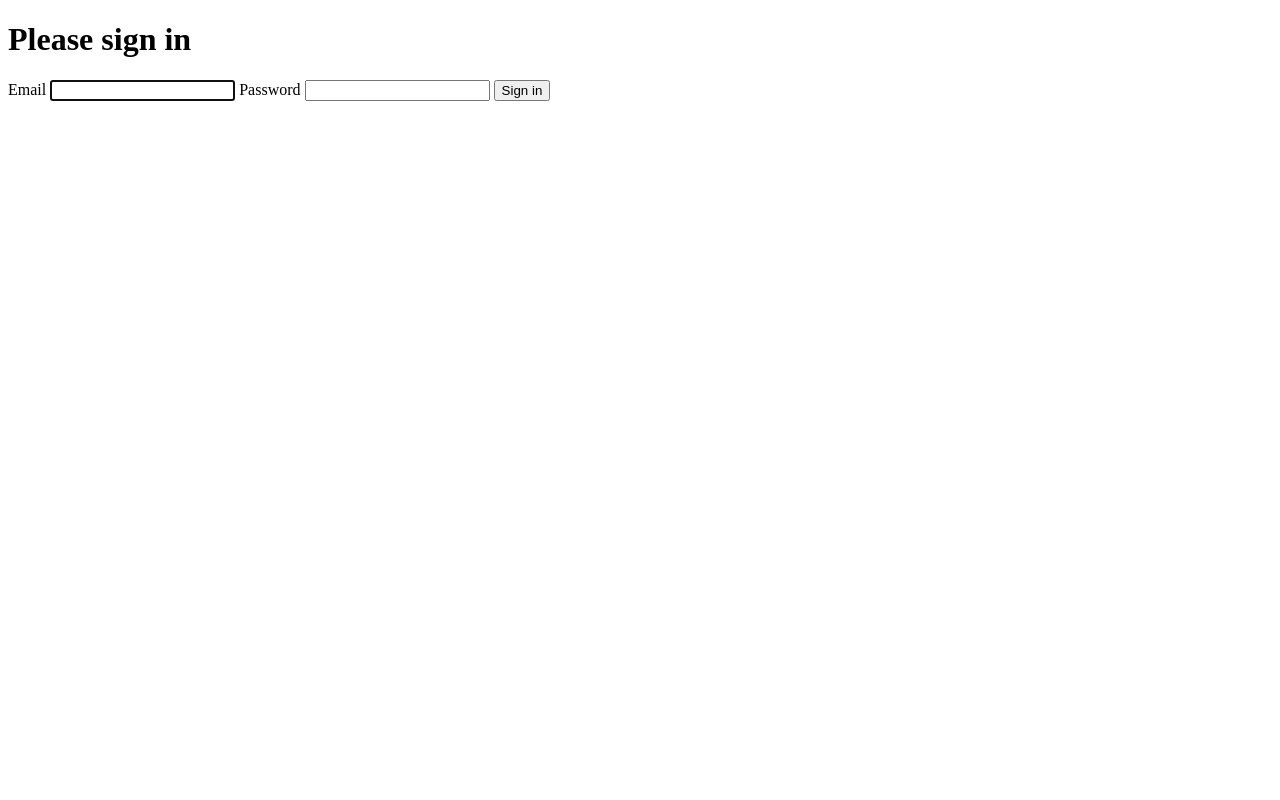
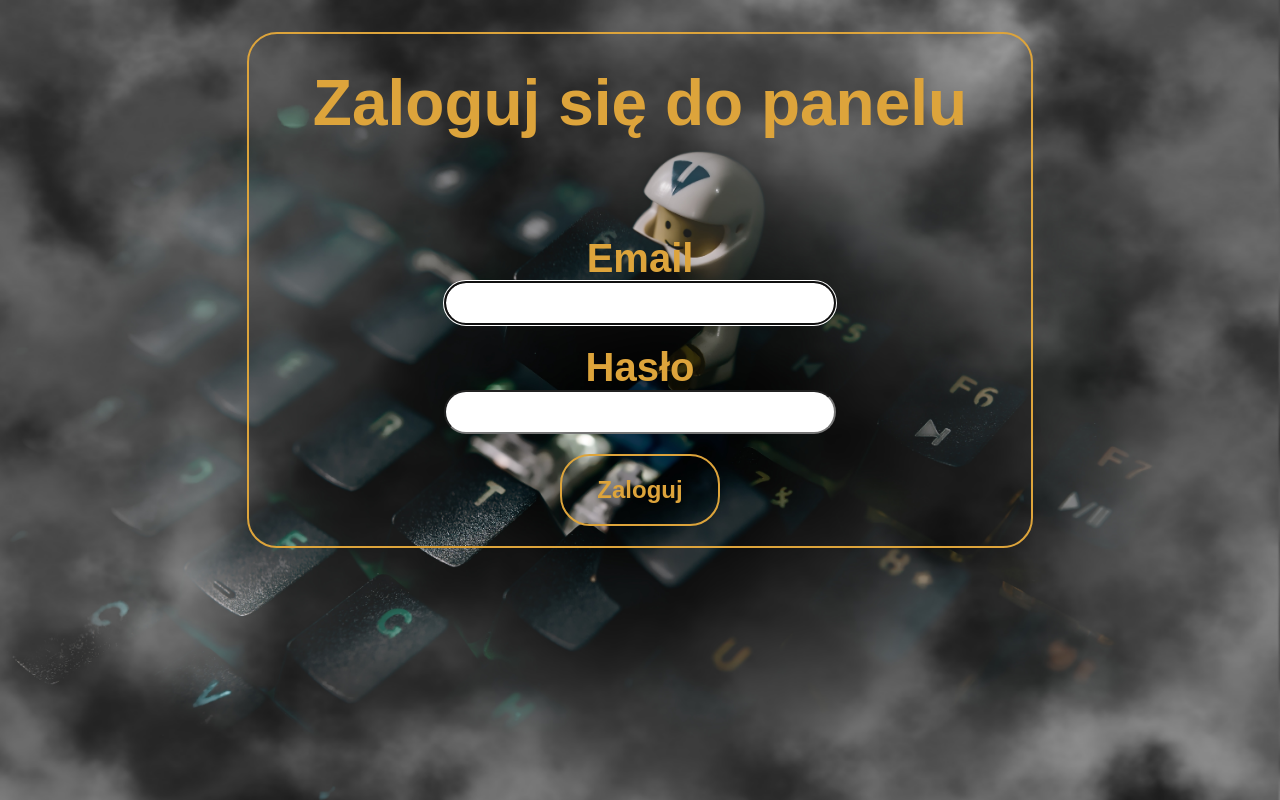
Before and after one commit to DawidBury/computer-service-api, a Symfony app: template templates/security/login.html.twig in a window 1280 px wide. Run offline with Twig, Linux system fonts and the light colour scheme; the template is opened without the code that fills it, so the values that code supplies are empty; some libraries are stand-ins or nearby versions.

Commit message:
Create login page to panel

```diff
--- /dev/null
+++ b/public/login.css
@@ -0,0 +1,75 @@
+* {
+    margin: 0;
+    padding: 0;
+    box-sizing: border-box;
+    font-family: "Raleway", sans-serif;
+}
+
+.landing {
+    background: url("/img/mainpage.jpg");
+    background-size: cover;
+}
+
+.d-block {
+    display: block;
+}
+
+section {
+    min-height: 100vh;
+}
+
+.center {
+    display: flex;
+    justify-content: center;
+}
+
+.text {
+    color: rgb(221, 164, 59);
+    font-weight: 600;
+    font-size: 2.5em;
+    text-align: center;
+}
+
+.main-text {
+    font-size: 4em;
+    margin: 0.5em 1em 1.5em;
+}
+
+.btn {
+    font-weight: 600;
+    font-size: 1.5em;
+    width: 10rem;
+    height: 4.5rem;
+    border-radius: 30px;
+}
+
+.primary-button {
+    color: rgb(255, 243, 243);
+    background-color: rgb(221, 164, 59);
+    border: none;
+}
+
+.outline-button {
+    color: rgb(221, 164, 59);
+    background-color: transparent;
+    border: 2px solid rgb(221, 164, 59);
+    margin: 0 auto 20px;
+}
+
+input {
+    border-radius: 30px;
+    width: 50%;
+    line-height: 20px;
+    margin: 0 auto 20px;
+    font-size: 18px;
+    padding: 10px 15px;
+    text-align: center;
+}
+
+form {
+    border-radius: 30px;
+    color: rgb(221, 164, 59);
+    background-color: transparent;
+    border: 2px solid rgb(221, 164, 59);
+    margin-top: 2rem;
+}
--- a/templates/security/login.html.twig
+++ b/templates/security/login.html.twig
@@ -1,42 +1,32 @@
 {% extends 'base.html.twig' %}
 
 {% block title %}Log in!{% endblock %}
-
+{% block stylesheets %}
+    <link rel="stylesheet" href="{{ asset('login.css') }}">
+{% endblock %}
 {% block body %}
+    <section class="landing">
+        <div class="center">
             <form method="post">
                 {% if error %}
-        <div class="alert alert-danger">{{ error.messageKey|trans(error.messageData, 'security') }}</div>
+                    <div class="text">{{ error.messageKey|trans(error.messageData, 'security') }}</div>
                 {% endif %}
 
-    {% if app.user %}
-        <div class="mb-3">
-            You are logged in as {{ app.user.username }}, <a href="{{ path('app_logout') }}">Logout</a>
-        </div>
-    {% endif %}
-
-    <h1 class="h3 mb-3 font-weight-normal">Please sign in</h1>
-    <label for="inputEmail">Email</label>
-    <input type="email" value="{{ last_username }}" name="email" id="inputEmail" class="form-control" required autofocus>
-    <label for="inputPassword">Password</label>
-    <input type="password" name="password" id="inputPassword" class="form-control" required>
+                <h1 class="text main-text">Zaloguj się do panelu</h1>
+                <label class="text d-block" for="inputEmail">Email</label>
+                <input type="email" value="{{ last_username }}" name="email" id="inputEmail" class="d-block" required autofocus>
+                <label class="text d-block" for="inputPassword">Hasło</label>
+                <input type="password" name="password" id="inputPassword" class="d-block" required>
 
                 <input type="hidden" name="_csrf_token"
                        value="{{ csrf_token('authenticate') }}"
                 >
-
-    {#
-        Uncomment this section and add a remember_me option below your firewall to activate remember me functionality.
-        See https://symfony.com/doc/current/security/remember_me.html
-
-        <div class="checkbox mb-3">
-            <label>
-                <input type="checkbox" name="_remember_me"> Remember me
-            </label>
+                <div class="center">
+                    <button class="btn outline-button" type="submit">
+                        Zaloguj
+                    </button>
                 </div>
-    #}
-
-    <button class="btn btn-lg btn-primary" type="submit">
-        Sign in
-    </button>
             </form>
+        </div>
+    </section>
 {% endblock %}
```
Also changed, not shown: public/img/mainpage.jpg (added). Lines whose indentation alone changed are shown as unchanged.
